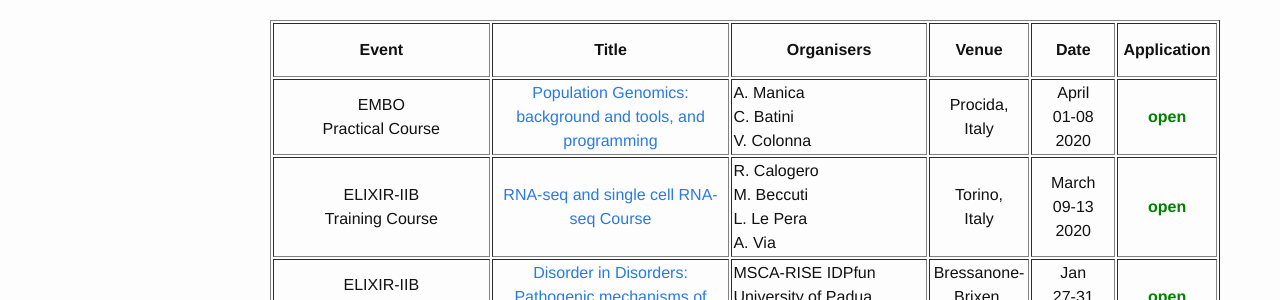
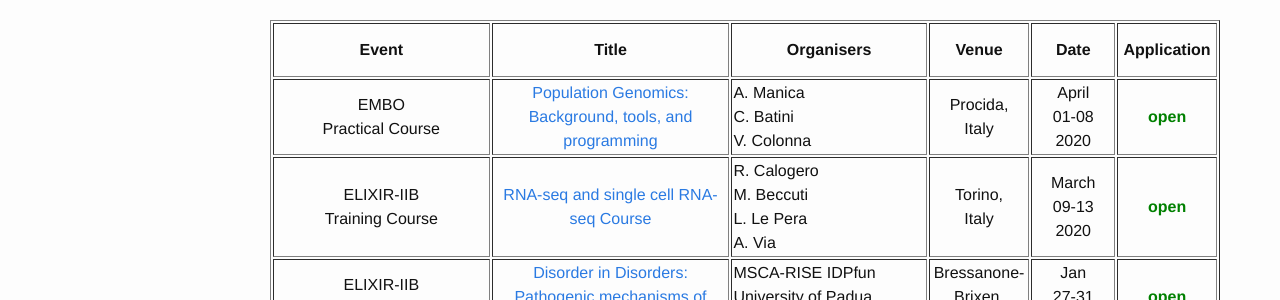
Before and after one commit to ELIXIR-IIB-training/website, a Jekyll site: the page built from _pages/01-all_events_18_19_20.md, in a window 1280 px wide and 900 px high. Shown: the part 205-505 px from the top of the window. Built offline with Jekyll 4.4.1, drawn with Linux system fonts in a browser that asks for light colours.

Commit message:
Modify PopGen title

```diff
--- a/_pages/01-all_events_18_19_20.md
+++ b/_pages/01-all_events_18_19_20.md
@@ -16,7 +16,7 @@ permalink: /all_events_2018_2019_2020/
 </tr>
 <tr>
 <td height="50" align="center">EMBO<br>Practical Course</td>
-   <td height="50" width="220" align="center"><a href="https://elixir-iib-training.github.io/website/2020/04/01/population-genomics-procida.html">Population Genomics: background and tools, and programming</a></td>
+   <td height="50" width="220" align="center"><a href="https://elixir-iib-training.github.io/website/2020/04/01/population-genomics-procida.html">Population Genomics: Background, tools, and programming</a></td>
    <td height="50" width="150">A. Manica<br>C. Batini<br>V. Colonna</td>
    <!-- <td height="50" width="150"></td> -->
    <td height="50" align="center">Procida,<br>Italy</td>
```
